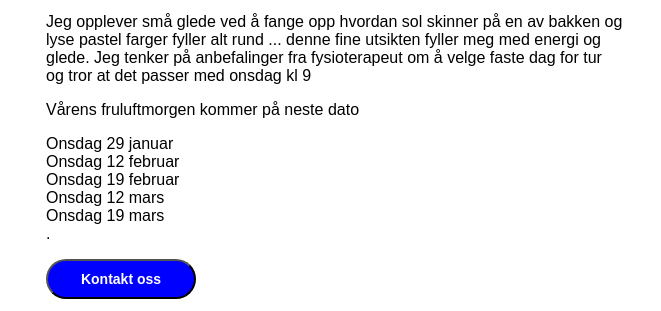
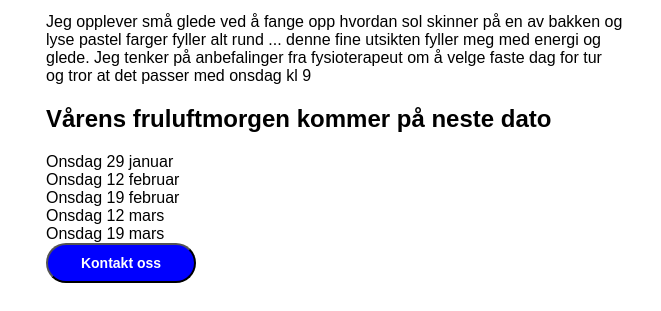
Before and after one commit to Murka1456/leksjon3, a website: page index.html in a window 1280 px wide. Shown: the part 189-500 px from the top of the page, 619-1280 px from the left. Drawn offline with Linux system fonts and the light colour scheme.

Commit message:
endret text

```diff
--- a/index.html
+++ b/index.html
@@ -32,18 +32,19 @@
           Jeg opplever små glede ved å fange opp hvordan sol skinner på en av
           bakken og lyse pastel farger fyller alt rund ... denne fine utsikten fyller
           meg med energi og glede. Jeg tenker på anbefalinger fra fysioterapeut
-          om å velge faste dag for tur og tror at det passer med onsdag kl 9
-          <p>Vårens fruluftmorgen kommer på neste dato</p>
+        om å velge faste dag for tur og tror at det passer med onsdag kl 9
+        <section><h2>Vårens fruluftmorgen kommer på neste dato</h2>
           <li>Onsdag 29 januar</li>
           <li>Onsdag 12 februar</li>
           <li>Onsdag 19 februar</li>
           <li>Onsdag 12 mars</li>
           <li>Onsdag 19 mars</li>
+          </section>
 
 
 
-            .
-          </p>
+
+
           <button class="CTAbutton">Kontakt oss</button>
         </div>
       </section>
```
